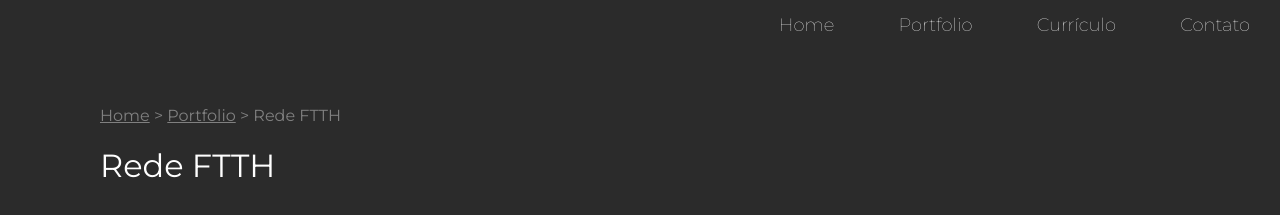
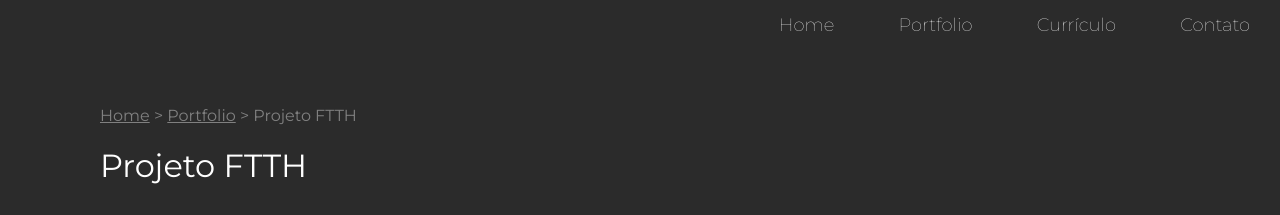
Before and after one commit to DelyMartins/delymartins, a plain HTML site: page webdesign-ccb.html in a window 1280 px wide. Shown: the top 215 px of the page. Drawn offline with Linux system fonts and the light colour scheme.

Commit message:
Update projeto ftth.html

```diff
--- a/webdesign-ccb.html
+++ b/webdesign-ccb.html
@@ -3,7 +3,7 @@
 <html>
 
 	<head>
-		<title>Redes FTTH - Instalação e configuração</title>
+		<title>Projeto FTTH - Instalação e configuração</title>
 
 		<meta charset="utf-8">
 		<link rel="stylesheet" href="css/styles.css">
@@ -37,10 +37,10 @@
 					<li>></li>
 					<li><a href="portfolio.html">Portfolio</a></li>
 					<li>></li>
-					<li>Rede FTTH</li>
+					<li>Projeto FTTH</li>
 				</ul>
 
-				<h1>Rede FTTH</h1>
+				<h1>Projeto FTTH</h1>
 
 				<img class="foto-trabalhos" src="img/trabalhos/img1.jpeg" alt="instalação ftth">
 
```
